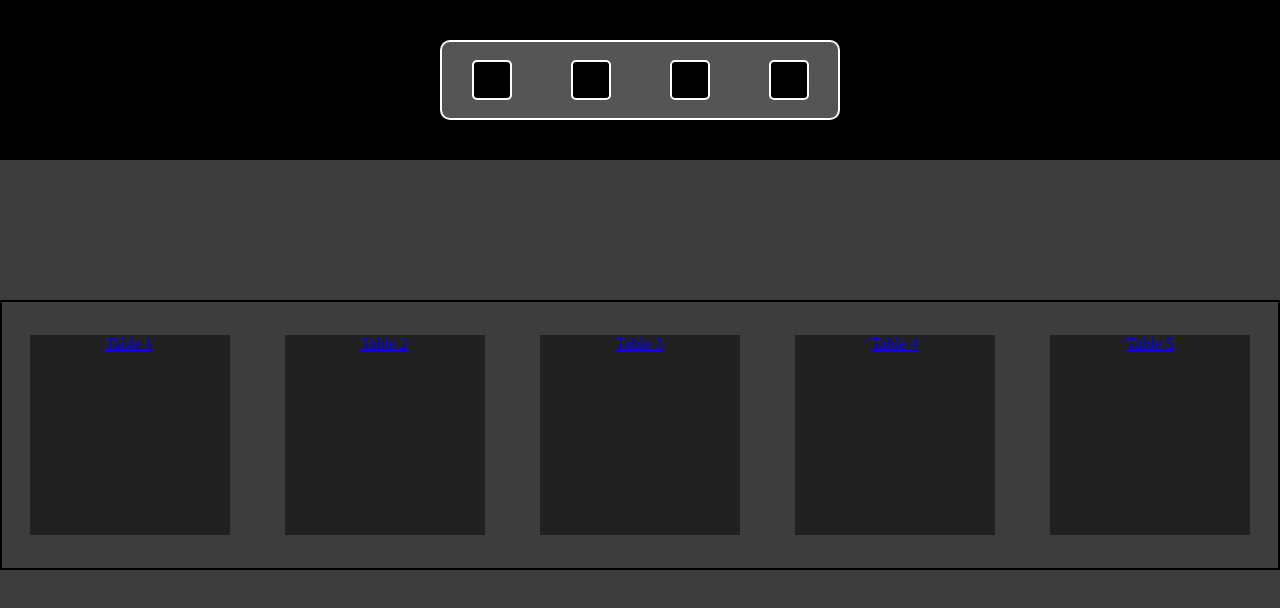
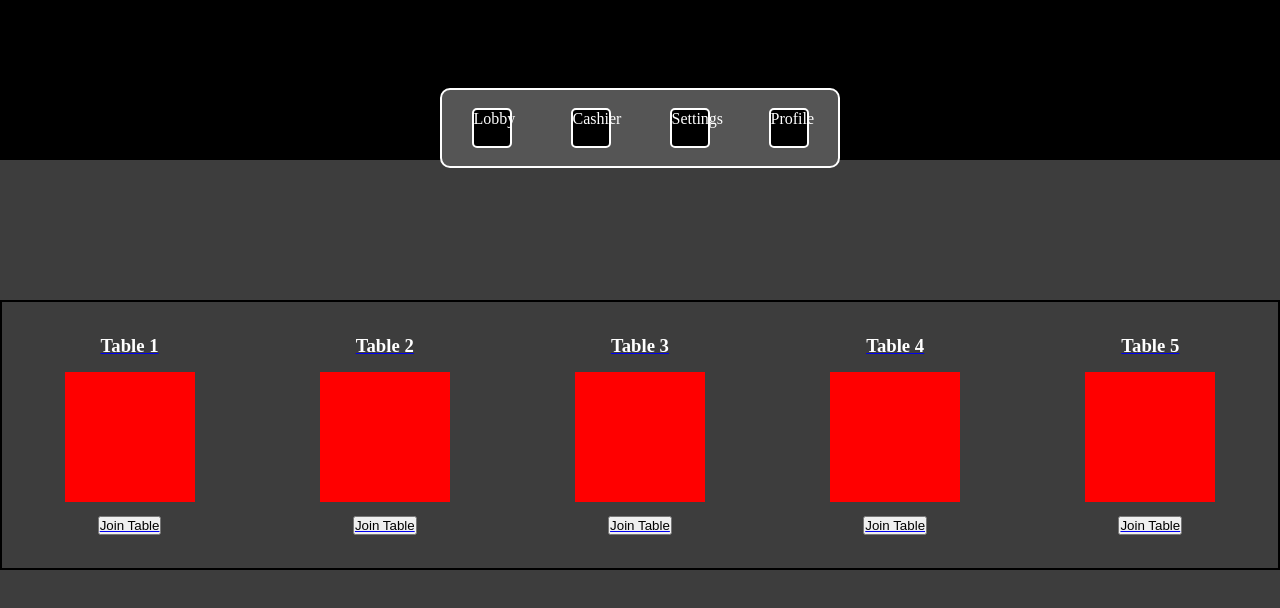
Before and after one commit to lavell119/pong_react, a React (Create React App) app in the folder frontend/: page / in a window 1280 px wide. Shown: the top 608 px of the page. Built offline with nearby package versions, Linux system fonts and the light colour scheme; no server answers.

Commit message:
added table div and join-table button to lobby_table

```diff
--- a/frontend/src/App.css
+++ b/frontend/src/App.css
@@ -30,7 +30,7 @@
   width: 400px;
   height: 80px;
   position: absolute;
-  top: 88frpx;
+  top: 88px;
   border-radius: 10px;
   border: 2px solid white;
   display: flex;
@@ -50,8 +50,15 @@
 .lobby_table {
   height: 200px;
   width: 200px;
-  background: rgb(33, 33, 33);
   text-align: center;
+  display: flex;
+  flex-direction: column;
+  align-items: center;
+  justify-content: space-between;
+}
+
+.lobby_table {
+  color: white;
 }
 
 .lobby_tables {
@@ -74,7 +81,7 @@
   align-items: center;
   justify-content: center;
   flex-direction: column;
-  background: red;
+  background: black;
 }
 
 .game_table {
@@ -86,3 +93,9 @@
 .table h3 {
   color: white;
 }
+
+.lobby_table_table {
+  height: 130px;
+  width: 130px;
+  background: red;
+}
--- a/frontend/src/components/Lobby.js
+++ b/frontend/src/components/Lobby.js
@@ -6,10 +6,10 @@ export default function Lobby() {
     <div className="lobby">
         <div className="lobby_header">
             <div className="lobby_menu">
-                <div className="lobby_menu_item"></div>
-                <div className="lobby_menu_item"></div>
-                <div className="lobby_menu_item"></div>
-                <div className="lobby_menu_item"></div>
+                <div className="lobby_menu_item">Lobby</div>
+                <div className="lobby_menu_item">Cashier</div>
+                <div className="lobby_menu_item">Settings</div>
+                <div className="lobby_menu_item">Profile</div>
 
             </div>
         </div>
--- a/frontend/src/components/LobbyTable.js
+++ b/frontend/src/components/LobbyTable.js
@@ -7,7 +7,11 @@ export default function LobbyTable(props) {
   console.log('table: ',id)
   return (
     <Link to={`table/${id}`}>
-          <div className="lobby_table">{`Table ${id}`}</div>
+          <div className="lobby_table">
+            <h3> {`Table ${id}`} </h3>
+            <div className="lobby_table_table"></div>
+            <button>Join Table</button>
+           </div>
     </Link>
   )
 }
```
Also changed, not shown: 1 other file (tests, documents, lock files or other folders).
